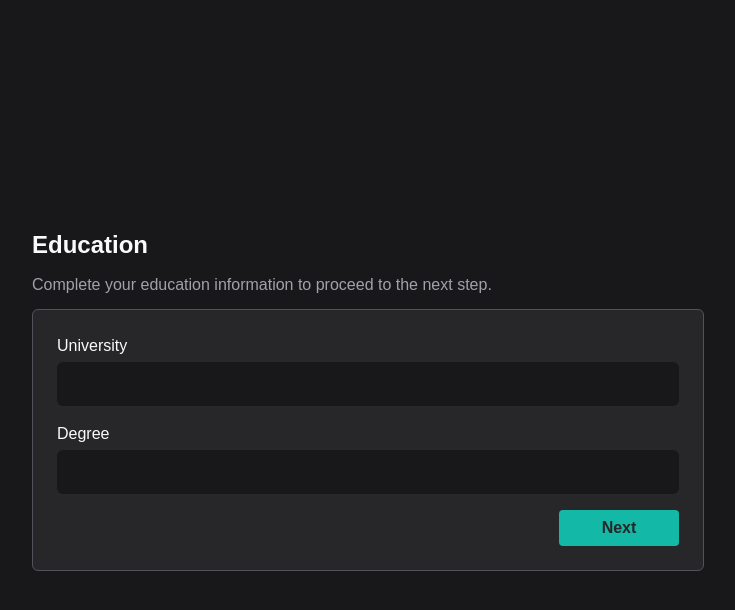
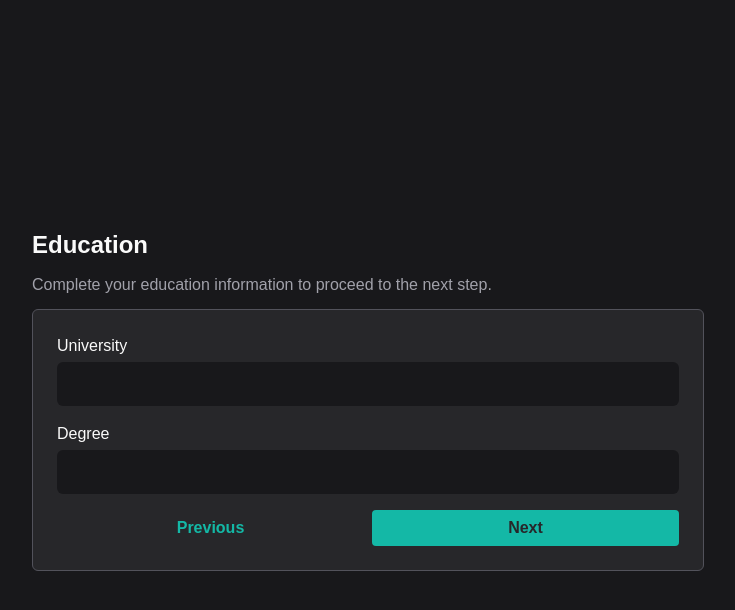
Before and after one commit to gustavosalviato/multi-step-form-testing, a Next.js app: page / in a window 1280 px wide. Both pictures are taken after typing "Sample", "Sample", "Sample123", "Sample123" into the empty fields and a click on the button "Next". Shown: the top 610 px of the page, without its empty margins (272-1007 px from the left). Built offline with nearby package versions, Linux system fonts and the light colour scheme.

Commit message:
chore:  change button styles

```diff
--- a/src/components/Button/index.tsx
+++ b/src/components/Button/index.tsx
@@ -7,12 +7,19 @@ type ButtonProps = ComponentProps<'button'> & {
   variant: 'primary' | 'secondary'
 }
 
-export function Button({ title, icon: Icon, variant, ...props }: ButtonProps) {
+export function Button({
+  title,
+  icon: Icon,
+  variant,
+  className,
+  ...props
+}: ButtonProps) {
   return (
     <button
       {...props}
       className={clsx(
-        'flex items-center justify-center gap-2 px-4 h-9 font-bold rounded max-w-[7.5rem] w-full duration-300 transition-colors ',
+        'flex items-center justify-center gap-2 px-4 h-9 font-bold rounded w-full duration-300 transition-colors',
+        className,
         {
           'bg-teal-500 hover:bg-teal-700 text-zinc-800': variant === 'primary',
           'text-teal-500 hover:text-teal-700 hover:underline':
--- a/src/components/ContactForm/index.tsx
+++ b/src/components/ContactForm/index.tsx
@@ -8,7 +8,6 @@ import { zodResolver } from '@hookform/resolvers/zod'
 import { z } from 'zod'
 import { FieldErrorMessage } from '../FieldErrorMessage'
 
-import { ArrowRight } from 'lucide-react'
 import { UseFormContext } from '@/context/FormContext'
 
 const contactFormValidationSchema = z
@@ -113,15 +112,12 @@ export function ContactForm() {
           )}
         </fieldset>
 
-        <footer className="flex justify-end">
         <Button
           title="Next"
           type="submit"
           variant="primary"
           disabled={isSubmitting}
-            icon={ArrowRight}
         />
-        </footer>
       </form>
     </div>
   )
--- a/src/components/EducationForm/index.tsx
+++ b/src/components/EducationForm/index.tsx
@@ -30,7 +30,7 @@ export function EducationForm() {
     resolver: zodResolver(educationFormValidationSchema),
   })
 
-  const { setFormData, onNextStep } = UseFormContext()
+  const { setFormData, onNextStep, onPreviousStep } = UseFormContext()
 
   async function handleSubmitEducationForm(data: educationFormData) {
     onNextStep()
@@ -64,14 +64,23 @@ export function EducationForm() {
           )}
         </fieldset>
 
-        <footer className="flex justify-end">
+        <div className="flex items-center gap-2 justify-end">
+          <Button
+            title="Previous"
+            type="button"
+            className="w-[7.5rem]"
+            variant="secondary"
+            onClick={onPreviousStep}
+          />
+
           <Button
             title="Next"
             type="submit"
+            className="w-[7.5rem]"
             variant="primary"
             disabled={isSubmitting}
           />
-        </footer>
+        </div>
       </form>
     </div>
   )
```
Lines whose indentation alone changed are shown as unchanged.
